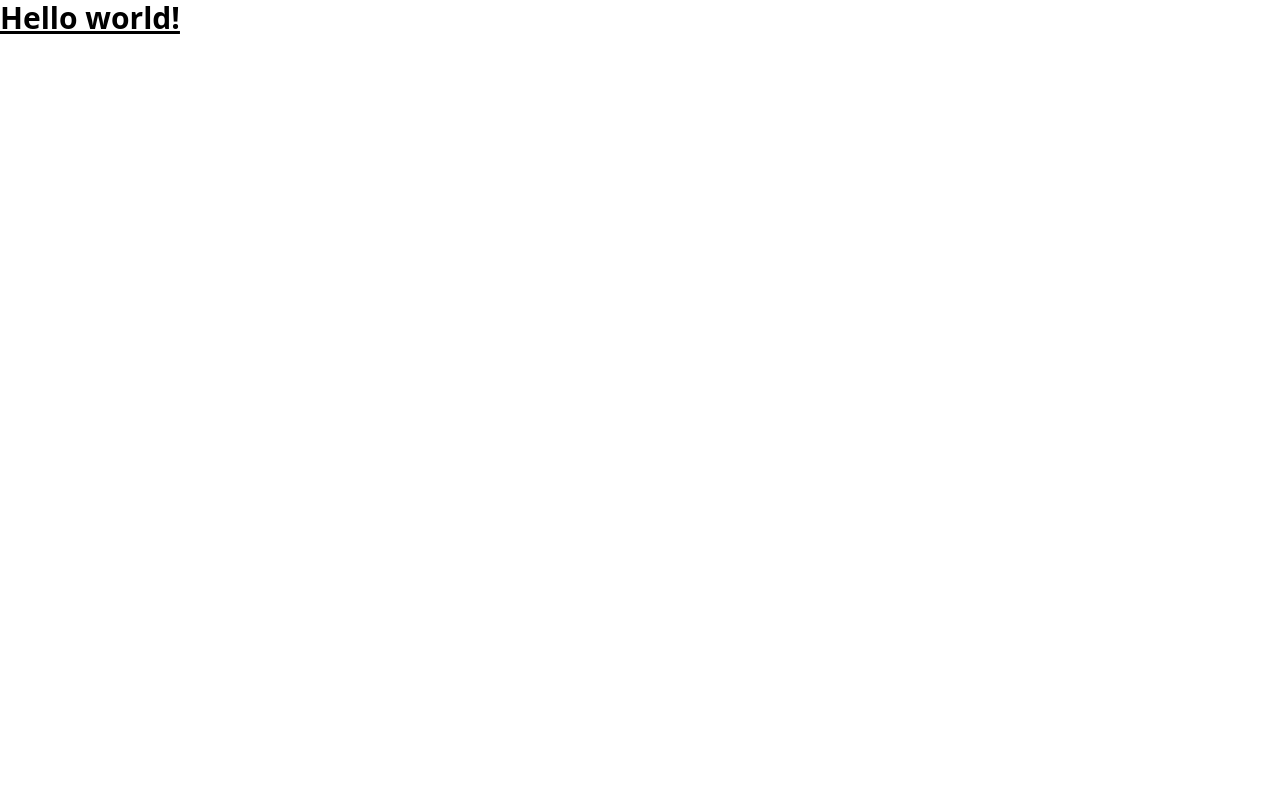
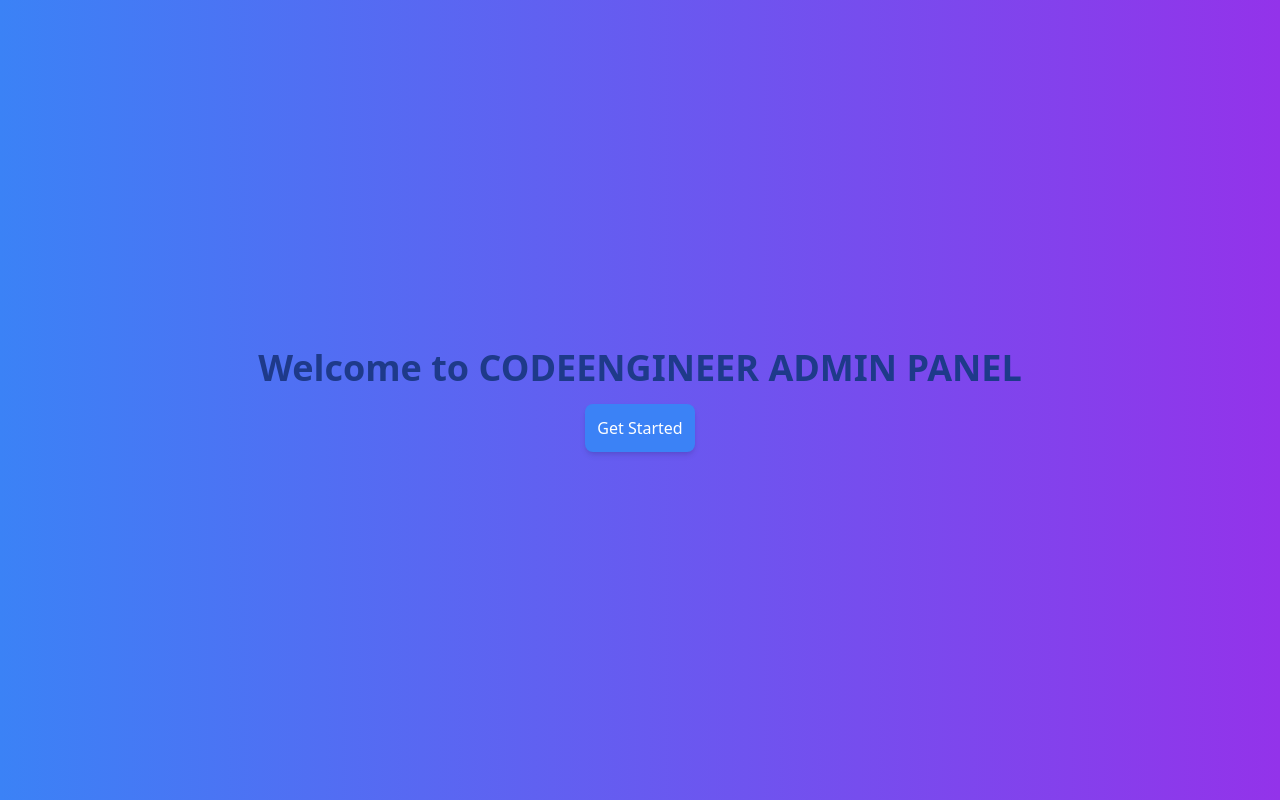
Before and after one commit to m-aalizadeh/admin-panel, a Next.js app: page / in a window 1280 px wide. Built offline with nearby package versions, Linux system fonts and the light colour scheme.

Commit message:
new home page

```diff
--- a/src/app/page.tsx
+++ b/src/app/page.tsx
@@ -1,6 +1,17 @@
-import Image from "next/image";
-import styles from "./page.module.css";
+import Link from "next/link";
 
 export default function Home() {
-  return <h1 className="text-3xl font-bold underline">Hello world!</h1>;
+  return (
+    <div className="min-h-screen bg-gradient-to-r from-blue-500 to-purple-600 flex flex-col items-center justify-center">
+      <h1 className="text-4xl font-bold text-blue-900 mb-4">
+        Welcome to CODEENGINEER ADMIN PANEL
+      </h1>
+      <Link
+        href="/signin"
+        className="bg-blue-500 text-white p-3 rounded-lg shadow-md hover:bg-blue-600 transition duration-300 text-center"
+      >
+        Get Started
+      </Link>
+    </div>
+  );
 }
```
